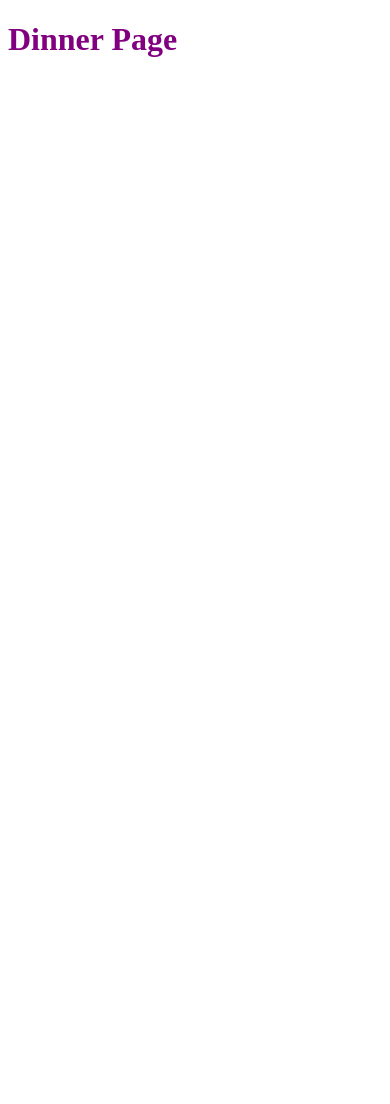
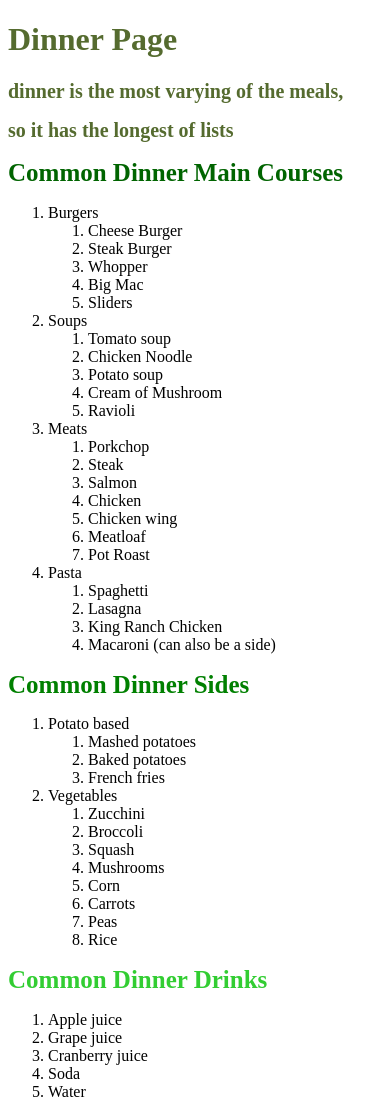
Before and after one commit to robert-williamson1/webpage, a plain HTML site: page dinner.html in a window 390 px wide. Before the commit the page ends 844 px from the top, so only its background shows below. Drawn offline with Linux system fonts and the light colour scheme.

Commit message:
added to dinner and lunch sites

```diff
--- a/dinner.html
+++ b/dinner.html
@@ -6,4 +6,74 @@
 
 <body>
     <h1 id="dinnerTitle">Dinner Page</h1>
+
+    <h2 id="dinnerExplain">dinner is the most varying of the meals,</h2>
+    <h2 id="dinnerExplain">so it has the longest of lists</h2>
+        <h1 id="dinnerMain">Common Dinner Main Courses</h1>
+        <ol>
+            <li>Burgers</li>
+            <ol>
+                <li>Cheese Burger</li>
+                <li>Steak Burger</li>
+                <li>Whopper</li>
+                <li>Big Mac</li>
+                <li>Sliders</li>
+            </ol>
+
+            <li>Soups</li>
+            <ol>
+                <li>Tomato soup</li>
+                <li>Chicken Noodle</li>
+                <li>Potato soup</li>
+                <li>Cream of Mushroom</li>
+                <li>Ravioli</li>
+            </ol>
+            <li>Meats</li>
+            <ol>
+                <li>Porkchop</li>
+                <li>Steak</li>
+                <li>Salmon</li>
+                <li>Chicken</li>
+                <li>Chicken wing</li>
+                <li>Meatloaf</li>
+                <li>Pot Roast</li>
+            </ol>
+            <li>Pasta</li>
+            <ol>
+                <li>Spaghetti</li>
+                <li>Lasagna</li>
+                <li>King Ranch Chicken</li>
+                <li>Macaroni (can also be a side)</li>
+            </ol>
+        </ol>
+
+        <h1 id="dinnerSide">Common Dinner Sides</h1>
+        <ol>
+            <li>Potato based</li>
+            <ol>
+                <li>Mashed potatoes</li>
+                <li>Baked potatoes</li>
+                <li>French fries</li>
+            </ol>
+            <li>Vegetables</li>
+            <ol>
+                <li>Zucchini</li>
+                <li>Broccoli</li>
+                <li>Squash</li>
+                <li>Mushrooms</li>
+                <li>Corn</li>
+                <li>Carrots</li>
+                <li>Peas</li>
+                <li>Rice</li>
+            </ol>
+        </ol>
+
+        <h1 id="dinnerDrink">Common Dinner Drinks</h1>
+        <ol>
+            <li>Apple juice</li>
+            <li>Grape juice</li>
+            <li>Cranberry juice</li>
+            <li>Soda</li>
+            <li>Water</li>
+        </ol>
 </body>
--- a/style.css
+++ b/style.css
@@ -13,7 +13,7 @@ h2{
 }
 
 #dinnerTitle{
-    color:purple;
+    color:darkolivegreen;
 }
 
 #lunchTitle{
@@ -28,3 +28,38 @@ h2{
     font-size:20px;
     color:fuchsia
 }
+
+#lunchMain{
+    font-size:25px;
+    color:darkred
+}
+
+#lunchSides{
+    font-size:25px;
+    color:indianred
+}
+
+#lunchDrinks{
+    font-size:25px;
+    color:lightcoral
+}
+
+#dinnerExplain{
+    font-size:20px;
+    color:darkolivegreen
+}
+
+#dinnerMain{
+    font-size:25px;
+    color:darkgreen
+}
+
+#dinnerSide{
+    font-size:25px;
+    color:green
+}
+
+#dinnerDrink{
+    font-size:25px;
+    color:limegreen
+}
```
Also changed, not shown: index.html (+3 -4 lines), lunch.html (+65 -0 lines).
